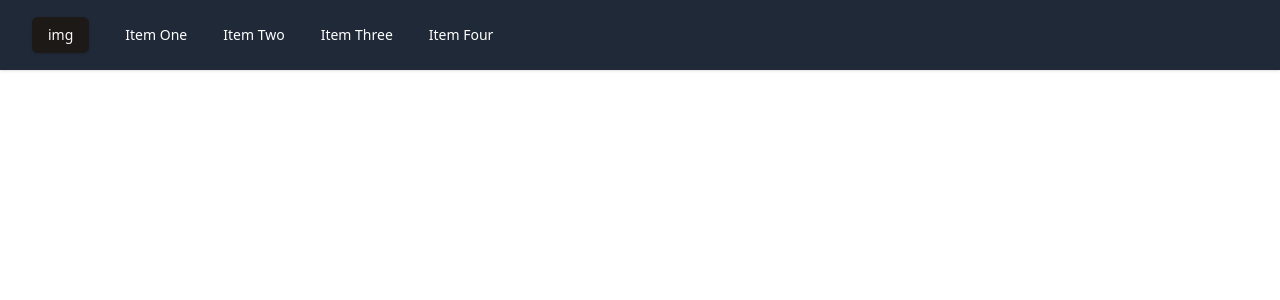
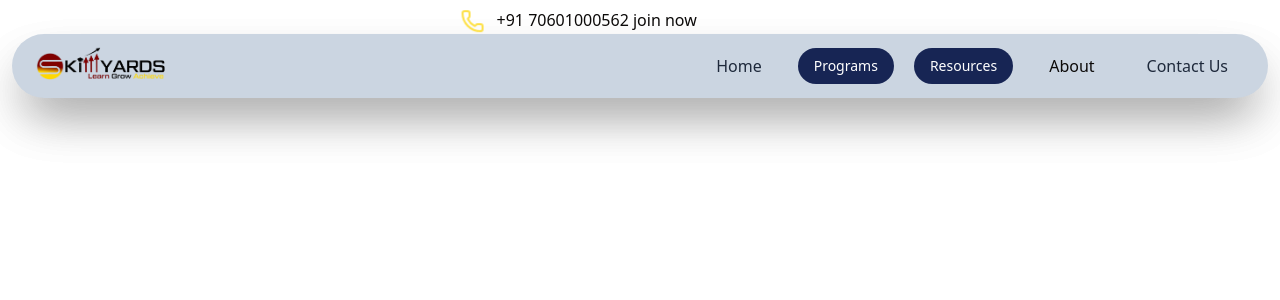
Before and after one commit to Skill-yards/Skilllyards-new-website, a React (Vite) app: page / in a window 1280 px wide. Shown: the top 300 px of the page. Built offline with nearby package versions, Linux system fonts and the light colour scheme.

Commit message:
navbar changes + marquee

```diff
--- a/package.json
+++ b/package.json
@@ -8,7 +8,7 @@
     "build": "vite build",
     "lint": "eslint .",
     "preview": "vite preview",
-     "format": "prettier \"src/**/*.jsx\" --write"
+    "format": "prettier \"src/**/*.jsx\" --write"
   },
   "dependencies": {
     "@radix-ui/react-navigation-menu": "^1.2.14",
--- a/src/App.jsx
+++ /dev/null
@@ -1,96 +0,0 @@
-import { useState } from "react";
-import { Button } from "@/components/ui/button";
-import {
-  NavigationMenu,
-  NavigationMenuContent,
-  NavigationMenuItem,
-  NavigationMenuList,
-  NavigationMenuTrigger,
-} from "@/components/ui/navigation-menu";
-
-function App() {
-  const [isOpen, setIsOpen] = useState(false);
-
-  return (
-    <nav className="bg-gray-800 w-full shadow">
-      {/* Desktop Navbar */}
-      <div className="hidden md:block">
-        <NavigationMenu>
-          <NavigationMenuList className="flex items-center h-[70px] px-4">
-            <NavigationMenuItem>
-              <NavigationMenuTrigger className="bg-gray-800 text-white">
-                <Button>img</Button>
-              </NavigationMenuTrigger>
-            </NavigationMenuItem>
-            {["Item One", "Item Two", "Item Three", "Item Four"].map((item) => (
-              <NavigationMenuItem key={item}>
-                <NavigationMenuTrigger className="bg-gray-800 text-white px-4 py-2 rounded hover:bg-gray-700">
-                  {item}
-                </NavigationMenuTrigger>
-                <NavigationMenuContent>
-                  {/* Add dropdown content if needed */}
-                </NavigationMenuContent>
-              </NavigationMenuItem>
-            ))}
-          </NavigationMenuList>
-        </NavigationMenu>
-      </div>
-
-      {/* Mobile Navbar Hamburger */}
-      <div className="md:hidden flex justify-between items-center px-4 h-[70px]">
-        <Button className="bg-gray-800 text-white">img</Button>
-        <button
-          className="text-white focus:outline-none"
-          onClick={() => setIsOpen(!isOpen)}
-          aria-label="Toggle Menu"
-        >
-          <svg
-            className="h-6 w-6"
-            fill="none"
-            stroke="currentColor"
-            viewBox="0 0 24 24"
-          >
-            {isOpen ? (
-              <path
-                strokeLinecap="round"
-                strokeLinejoin="round"
-                strokeWidth={2}
-                d="M6 18L18 6M6 6l12 12"
-              />
-            ) : (
-              <path
-                strokeLinecap="round"
-                strokeLinejoin="round"
-                strokeWidth={2}
-                d="M4 6h16M4 12h16M4 18h16"
-              />
-            )}
-          </svg>
-        </button>
-      </div>
-
-      {/* Mobile Menu Items */}
-      {isOpen && (
-        <div className="md:hidden bg-gray-900">
-          <NavigationMenu>
-            <NavigationMenuList className="flex flex-col space-y-2 py-4 px-4">
-              {["Item One", "Item Two", "Item Three", "Item Four"].map(
-                (item) => (
-                  <NavigationMenuItem key={item}>
-                    <NavigationMenuTrigger className="bg-gray-900 text-white px-4 py-2 rounded hover:bg-gray-800 w-full text-left">
-                      {item}
-                    </NavigationMenuTrigger>
-                    <NavigationMenuContent>
-                      {/* Add mobile dropdown/children here if needed */}
-                    </NavigationMenuContent>
-                  </NavigationMenuItem>
-                ),
-              )}
-            </NavigationMenuList>
-          </NavigationMenu>
-        </div>
-      )}
-    </nav>
-  );
-}
-export default App;
--- /dev/null
+++ b/src/NavBar.jsx
@@ -0,0 +1,107 @@
+import React from "react";
+import {
+  NavigationMenu,
+  NavigationMenuList,
+  NavigationMenuItem,
+  NavigationMenuTrigger,
+  NavigationMenuContent,
+  NavigationMenuLink,
+} from "@/components/ui/navigation-menu";
+import Marquee from "./components/ui/Marquee";
+
+
+
+const Navbar = () => (
+
+  <>
+
+  <Marquee text={"+91 70601000562 join now"}  ></Marquee>
+
+
+  <nav className="bg-slate-300 shadow-2xl rounded-full ml-3 mr-3 ">
+    <div className="container mx-auto flex items-center justify-between px-6 py-3 shadow-2xl rounded-full">
+      <div className="flex items-center">
+        <img src="src/assets/logo.png" alt="Logo" className="h-10 w-35" />
+      </div>
+
+      <NavigationMenu>
+        <NavigationMenuList className="flex gap-4">
+
+          <NavigationMenuItem>
+            <NavigationMenuLink
+              href="/"
+              className="px-4 py-2 text-slate-800 font-medium hover:text-blue-600 hover:bg-gray-100 rounded-full transition duration-150"
+            >
+              Home
+            </NavigationMenuLink>
+          </NavigationMenuItem>
+
+          <NavigationMenuItem>
+            <NavigationMenuTrigger className="px-4 py-2 text-white bg-blue-950 font-medium hover:text-blue-600 hover:bg-gray-100 rounded-full transition duration-150">
+              Programs
+            </NavigationMenuTrigger>
+            <NavigationMenuContent className="min-w-[180px] p-2 bg-blue-900 shadow-lg border rounded">
+              <NavigationMenuLink
+                href="/programs/bca"
+                className="block px-4 py-2 text-sm text-white hover:bg-blue-950 rounded-full"
+              >
+                BCA Programs
+              </NavigationMenuLink>
+              <NavigationMenuLink
+                href="/programs/bba"
+                className="block px-4 py-2 text-sm text-white hover:bg-blue-950 rounded-full"
+              >
+                BBA Programs
+              </NavigationMenuLink>
+            </NavigationMenuContent>
+          </NavigationMenuItem>
+
+          <NavigationMenuItem>
+
+
+              <NavigationMenuTrigger className="px-4 py-2 text-white bg-blue-950 font-medium hover:text-blue-600 hover:bg-gray-100 rounded-full transition duration-150">
+                Resources
+              </NavigationMenuTrigger>
+              <NavigationMenuContent className="min-w-[180px] p-2 bg-blue-900 shadow-lg border rounded absolute  z-50">
+
+                <NavigationMenuLink
+                  href="/programs/bca"
+                  className="block px-4 py-2 text-sm text-white hover:bg-blue-950 rounded-full"
+                >
+                  Blogs & Articles
+                </NavigationMenuLink>
+                <NavigationMenuLink
+                  href="/programs/bba"
+                  className="block px-4 py-2 text-sm text-white hover:bg-blue-950 rounded-full"
+                >
+                  Study Material
+                </NavigationMenuLink>
+              </NavigationMenuContent>
+
+          </NavigationMenuItem>
+
+          <NavigationMenuItem>
+            <NavigationMenuLink
+              href="/about"
+              className="px-4 py-2 text-skate-800 font-medium hover:text-blue-600 hover:bg-gray-100 rounded-full transition duration-150"
+            >
+              About
+            </NavigationMenuLink>
+          </NavigationMenuItem>
+
+          <NavigationMenuItem>
+            <NavigationMenuLink
+              href="/contact"
+              className="px-4 py-2 text-slate-800 font-medium hover:text-blue-600 hover:bg-gray-100 rounded-full transition duration-150"
+            >
+              Contact Us
+            </NavigationMenuLink>
+          </NavigationMenuItem>
+        </NavigationMenuList>
+      </NavigationMenu>
+    </div>
+  </nav>
+  </>
+);
+
+export default Navbar;
--- /dev/null
+++ b/src/components/ui/Marquee.jsx
@@ -0,0 +1,23 @@
+import React, { useState } from "react";
+import { Phone } from "lucide-react";
+
+const Marquee = ({ text }) => {
+  const [isPaused, setIsPaused] = useState(false);
+
+  return (
+    <div
+      className="marquee-wrapper overflow-hidden whitespace-nowrap flex text-center ml-80 mr-80 mt-2"
+      onMouseEnter={() => setIsPaused(true)}
+      onMouseLeave={() => setIsPaused(false)}
+    >
+      <div
+        className="marquee animate-marquee inline-block min-w-full"
+        style={{ animationPlayState: isPaused ? 'paused' : 'running' }}
+      >
+        <Phone className=" mr-2 inline animate-bounce text-yellow-300" /><a href=""> {text}</a>
+      </div>
+    </div>
+  );
+};
+
+export default Marquee;
--- a/src/main.jsx
+++ b/src/main.jsx
@@ -1,10 +1,12 @@
 import { StrictMode } from "react";
 import { createRoot } from "react-dom/client";
 import "./index.css";
-import App from "./App.jsx";
+
+import Navbar from "./NavBar.jsx";
+
 
 createRoot(document.getElementById("root")).render(
   <StrictMode>
-    <App />
+    <Navbar />
   </StrictMode>,
 );
--- a/tailwind.config.js
+++ b/tailwind.config.js
@@ -4,6 +4,16 @@ export default {
     content: ["./index.html", "./src/**/*.{js,jsx}"],
   theme: {
   	extend: {
+		 keyframes: {
+        marquee: {
+          '0%': { transform: 'translateX(100%)' },
+          '100%': { transform: 'translateX(-100%)' },
+        },
+      },
+      animation: {
+        marquee: 'marquee 10s linear infinite',
+      },
+
   		borderRadius: {
   			lg: 'var(--radius)',
   			md: 'calc(var(--radius) - 2px)',
@@ -53,5 +63,5 @@ export default {
   		}
   	}
   },
-  plugins: [require("tailwindcss-animate")],
+  plugins: [import("tailwindcss-animate")],
 }
```
Also changed, not shown: src/assets/logo.png (added).
